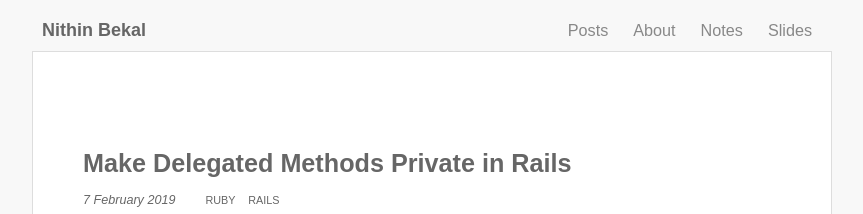
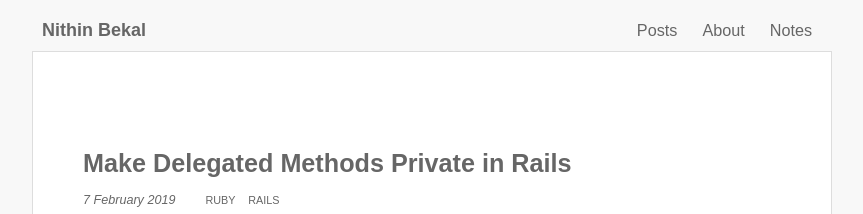
Before and after one commit to nithinbekal/nithinbekal.github.io, a Jekyll site: the page built from index.html, in a window 1280 px wide. Shown: the top 214 px of the page, without its empty margins (208-1071 px from the left). Built offline with Jekyll 4.4.1, drawn with Linux system fonts in a browser that asks for light colours.

Commit message:
Fix top nav contrast

```diff
--- a/_layouts/default.html
+++ b/_layouts/default.html
@@ -26,10 +26,9 @@
       <div class='header'>
         <h1 class='title'><a id='top-home-link' href='/'>{{ site.name }}</a></h1>
         <span class='links align-right'>
-          <a class='top-about-link' href='/'>Posts</a>
-          <a class='top-about-link' href='/about/'>About</a>
-          <a class='top-about-link' href='/notes/'>Notes</a>
-          <a class='top-about-link' href='/slides/'>Slides</a>
+          <a class='top-nav-link' href='/'>Posts</a>
+          <a class='top-nav-link' href='/about/'>About</a>
+          <a class='top-nav-link' href='/notes/'>Notes</a>
         </span>
       </div>
 
--- a/_sass/site.scss
+++ b/_sass/site.scss
@@ -46,7 +46,7 @@ a:hover { text-decoration: underline; }
 .container > .header .links { padding: 0 0 0 20px; }
 
 .container > .header .links a {
-  color: #888;
+  color: #666;
   font-size: 0.9em;
   padding: 0 10px;
 }
@@ -286,5 +286,5 @@ hr {
   body { font-size: 16px; }
   .site { padding: 20px; }
   .site .post h2.title { font-size: 1.5em; }
-  .top-about-link { padding: 0 5px; }
+  .top-nav-link { padding: 0 5px; }
 }
```
